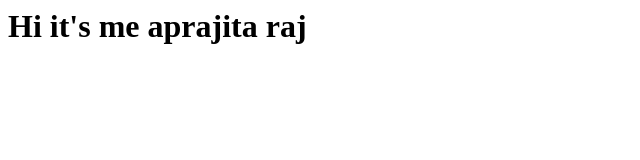
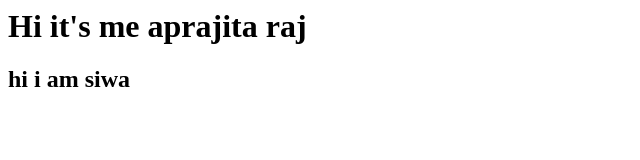
Before and after one commit to aprajitaraj31/webdev, a plain HTML site: page index.html in a window 1280 px wide. Shown: the whole page, without its empty margins (0-640 px from the left). Drawn offline with Linux system fonts and the light colour scheme.

Commit message:
this is new update

```diff
--- a/index.html
+++ b/index.html
@@ -4,5 +4,6 @@
     </head>
     <body>
         <h1>Hi it's me aprajita raj</h1>
+        <h2>hi i am siwa</h2>
     </body>
 </html>
```
